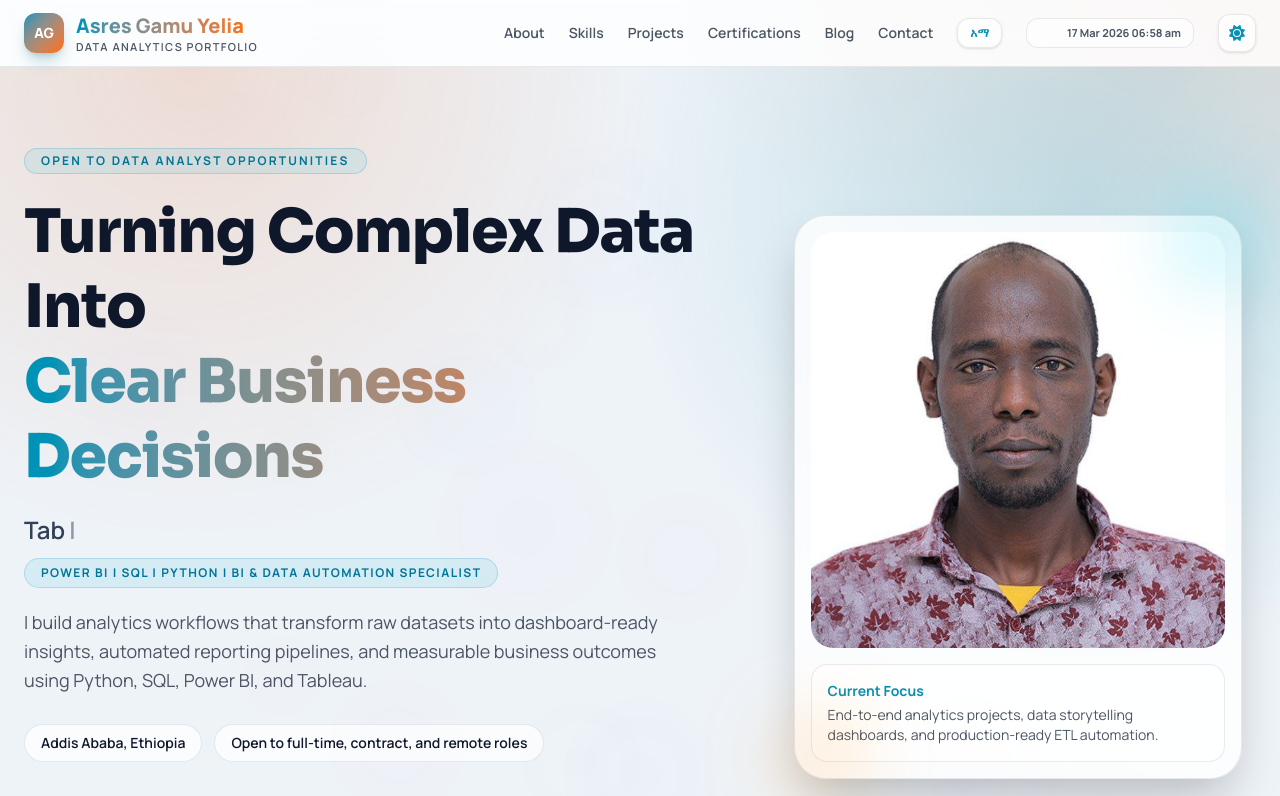
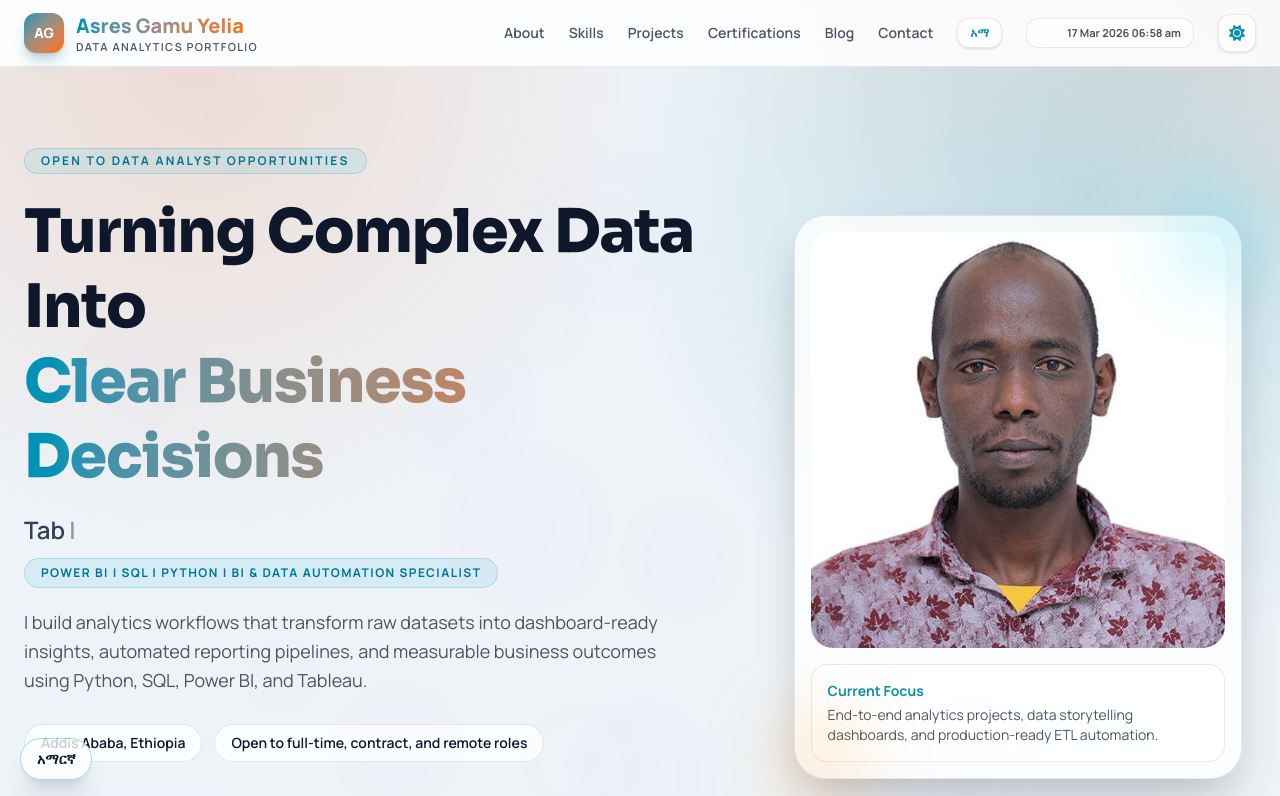
Before and after one commit to ethioCodingRoom/ethiocodingroom.github.io, a React (Vite) app: page / in a window 1280 px wide. Shown: the top 796 px of the page. Built offline with nearby package versions, Linux system fonts and the light colour scheme.

Commit message:
Add persistent language switch on main page

```diff
--- a/src/App.tsx
+++ b/src/App.tsx
@@ -13,7 +13,7 @@ import { Footer } from "./components/Footer";
 import { useLanguage } from "./i18n";
 
 export default function App() {
-  const { language } = useLanguage();
+  const { language, toggleLanguage } = useLanguage();
   const [dark, setDark] = useState(() => {
     if (typeof window === "undefined") return true;
 
@@ -89,6 +89,15 @@ export default function App() {
       >
         {language === "en" ? "Top ↑" : "ወደ ላይ ↑"}
       </button>
+
+      <button
+        type="button"
+        onClick={toggleLanguage}
+        aria-label={language === "en" ? "Switch to Amharic" : "Switch to English"}
+        className="fixed bottom-5 left-5 z-50 rounded-full border border-cyan-500/40 bg-[var(--site-panel)] px-4 py-2.5 text-sm font-bold text-[var(--site-text)] shadow-xl transition-all duration-300 hover:-translate-y-0.5"
+      >
+        {language === "en" ? "አማርኛ" : "English"}
+      </button>
     </div>
   );
 }
```
